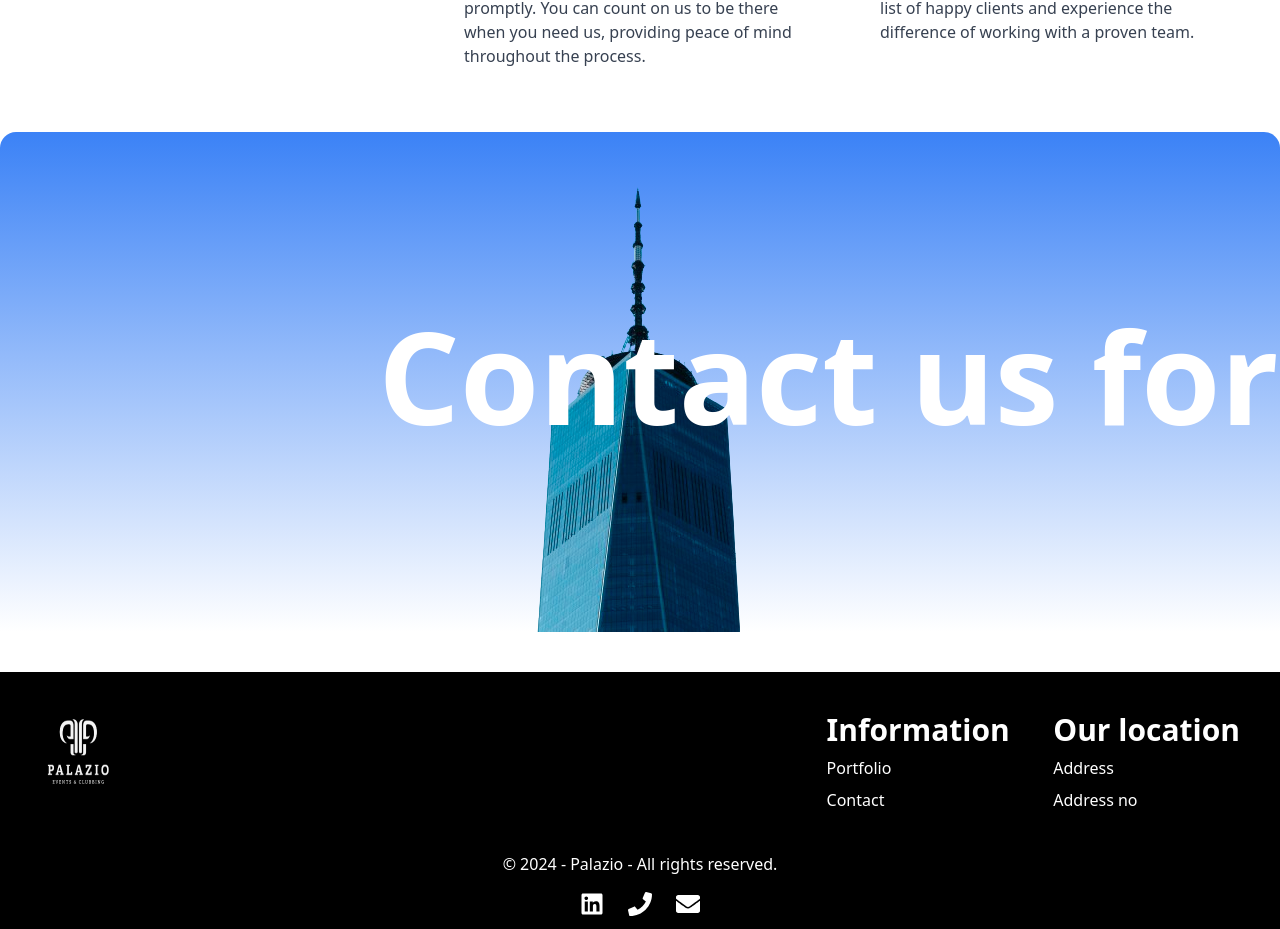
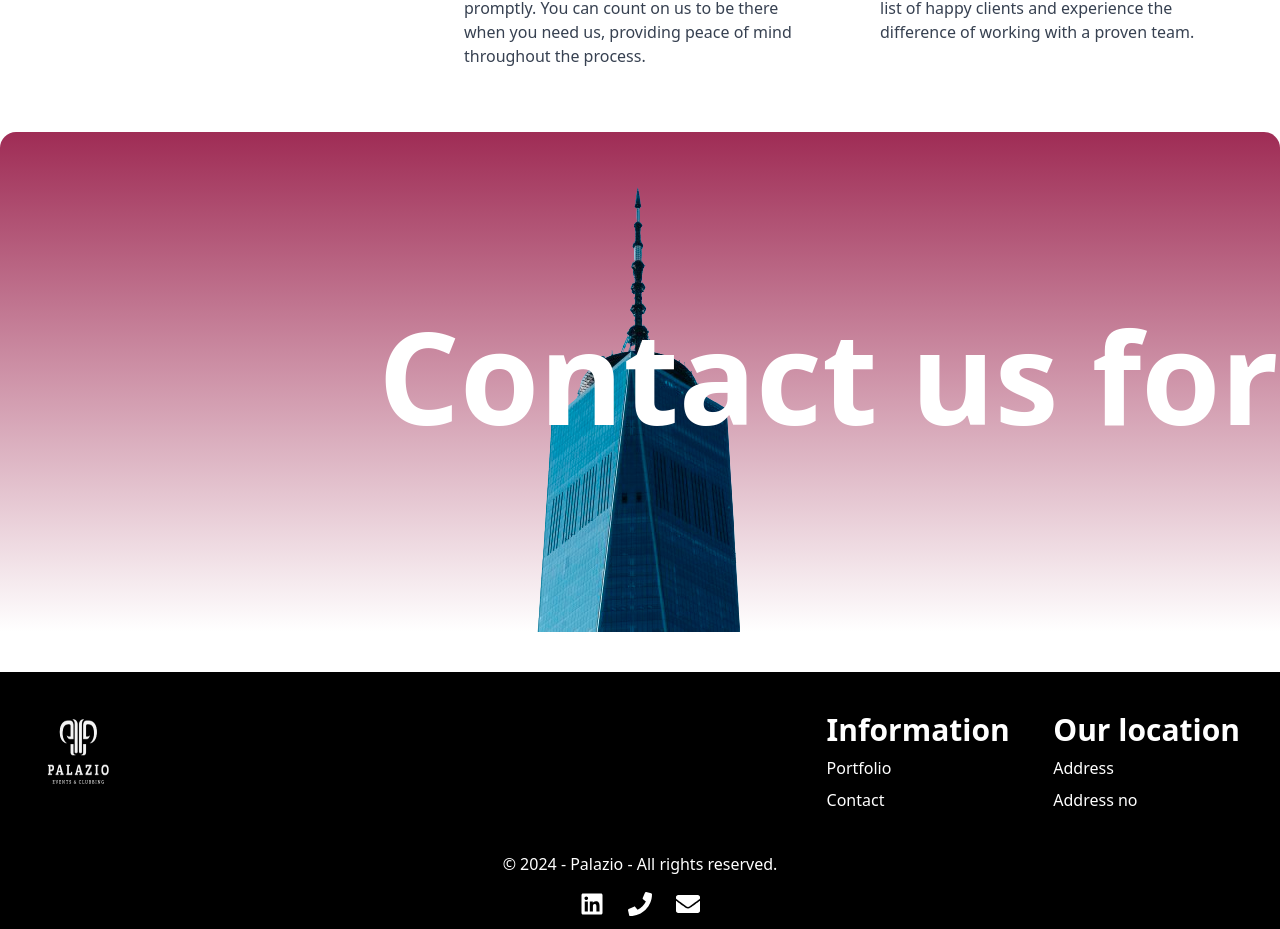
Before and after one commit to Johnnyxcode/r-palazio, a React (Vite) app: page / in a window 1280 px wide. Shown: the part 5998-6927 px from the top of the page. Built offline with nearby package versions, Linux system fonts and the light colour scheme.

Commit message:
added animated text correction

```diff
--- a/src/components/AnimatedComponent.jsx
+++ b/src/components/AnimatedComponent.jsx
@@ -34,7 +34,7 @@ const AnimatedComponent = () => {
   }, []);
 
   return (
-    <div className="relative rounded-t-2xl w-full h-[500px] mb-10 bg-gradient-to-t from-transparent to-blue-500 flex items-end justify-center overflow-hidden">
+    <div className="relative rounded-t-2xl w-full h-[500px] mb-10 bg-gradient-to-t from-transparent to-primary2 flex items-end justify-center overflow-hidden">
       <img
         src="./image/assets/building.png" // replace with your image path
         alt="Event"
```
